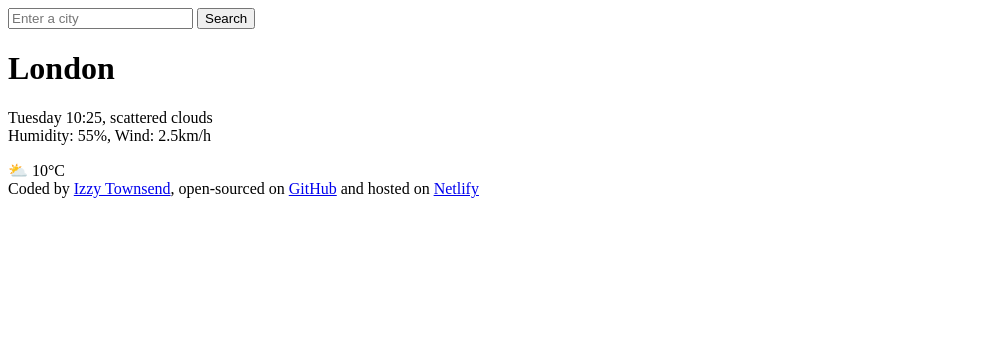
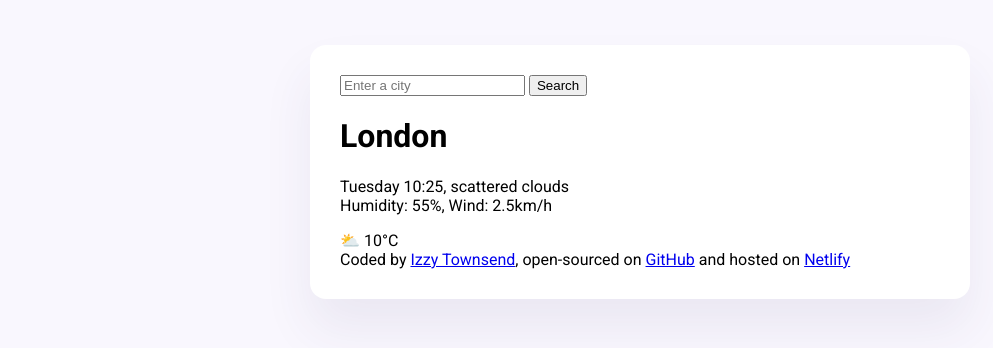
Before and after one commit to IggyTown/tempestas, a plain HTML site: page index.html in a window 1280 px wide. Shown: the whole page, without its empty margins (0-993 px from the left). Drawn offline with Linux system fonts and the light colour scheme.

Commit message:
Styled the main container and added custom fonts

```diff
--- a/index.html
+++ b/index.html
@@ -4,9 +4,17 @@
     <meta charset="UTF-8" />
     <meta http-equiv="X-UA-Compatible" content="IE=edge" />
     <meta name="viewport" content="width=device-width, initial-scale=1.0" />
+    <link rel="stylesheet" href="src/style.css" />
+    <link rel="preconnect" href="https://fonts.googleapis.com" />
+    <link rel="preconnect" href="https://fonts.gstatic.com" crossorigin />
+    <link
+      href="https://fonts.googleapis.com/css2?family=Lato:ital,wght@0,100;0,300;0,400;0,700;0,900;1,100;1,300;1,400;1,700;1,900&family=Roboto:ital,wght@0,100;0,300;0,400;0,500;0,700;0,900;1,100;1,300;1,400;1,500;1,700;1,900&display=swap"
+      rel="stylesheet"
+    />
     <title>Tempestas-App</title>
   </head>
   <body>
+    <div class="weather-app">
       <header>
         <form>
           <input type="search" placeholder="Enter a city" required />
@@ -39,5 +47,6 @@
           >Netlify</a
         >
       </footer>
+    </div>
   </body>
 </html>
--- /dev/null
+++ b/src/style.css
@@ -0,0 +1,13 @@
+body {
+  background: #f9f7fe;
+  font-family: "Roboto", sans-serif;
+}
+
+.weather-app {
+  background: #ffffff;
+  max-width: 600px;
+  margin: 45px auto;
+  padding: 30px;
+  box-shadow: 0 30px 50px rgba(65, 50, 100, 0.08);
+  border-radius: 16px;
+}
```
Lines whose indentation alone changed are shown as unchanged.
